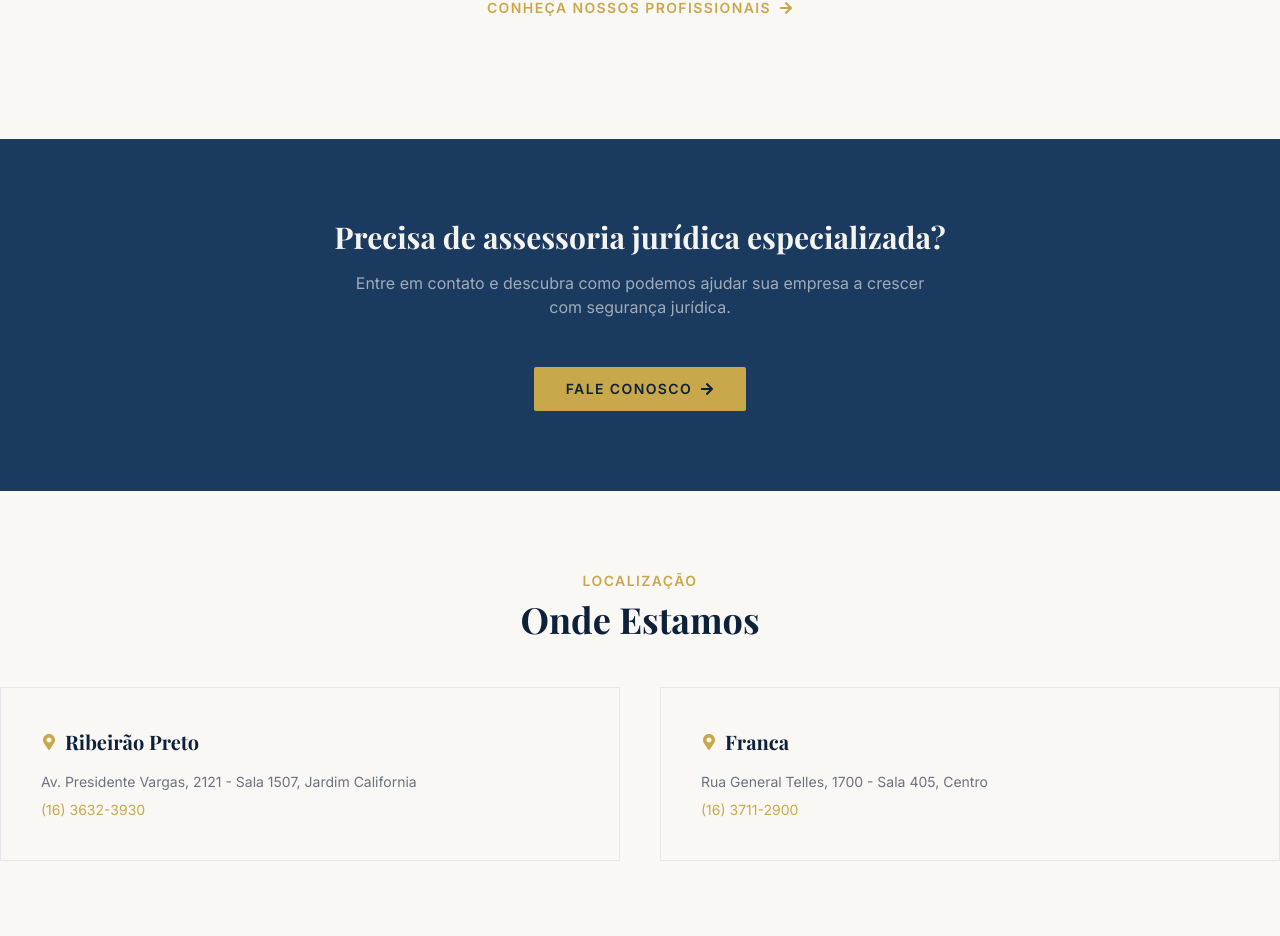
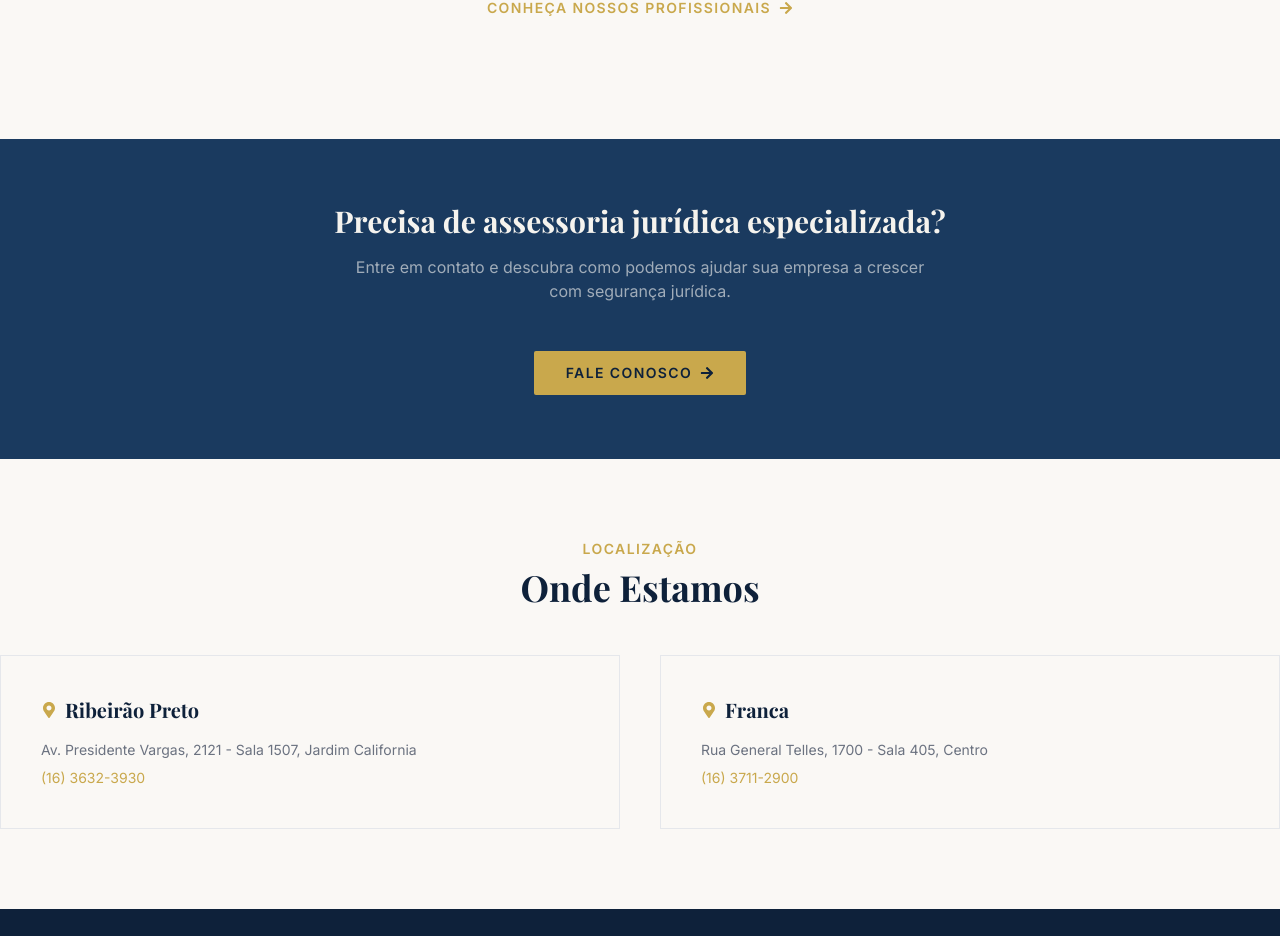
Before and after one commit to pblcnr/lvb-advogados, a Next.js app: page / in a window 1280 px wide. Shown: the part 2634-3570 px from the top of the page. Built offline with nearby package versions, Linux system fonts and the light colour scheme; a web font is replaced by a local one.

Commit message:
refactor: move home section components to components/home folder

```diff
--- a/components/CTASection.tsx
+++ b/components/home/CTASection.tsx
@@ -3,7 +3,7 @@ import Link from 'next/link';
 
 export default function CTASection() {
   return (
-    <section className="bg-primary-light py-20">
+    <section className="bg-primary-light py-16">
       <div className="flex flex-col gap-4 text-center">
         {/* Título */}
         <h2 className="font-playfair text-text-primary text-3xl font-bold">
```
Also changed, not shown: app/page.tsx (+6 -6 lines), components/home/About.tsx (renamed from components/About.tsx), components/home/Hero.tsx (renamed from components/Hero.tsx), components/home/LocationSection.tsx (renamed from components/LocationSection.tsx), components/home/ServiceSection.tsx (renamed from components/ServiceSection.tsx), components/home/TeamSection.tsx (renamed from components/TeamSection.tsx).
